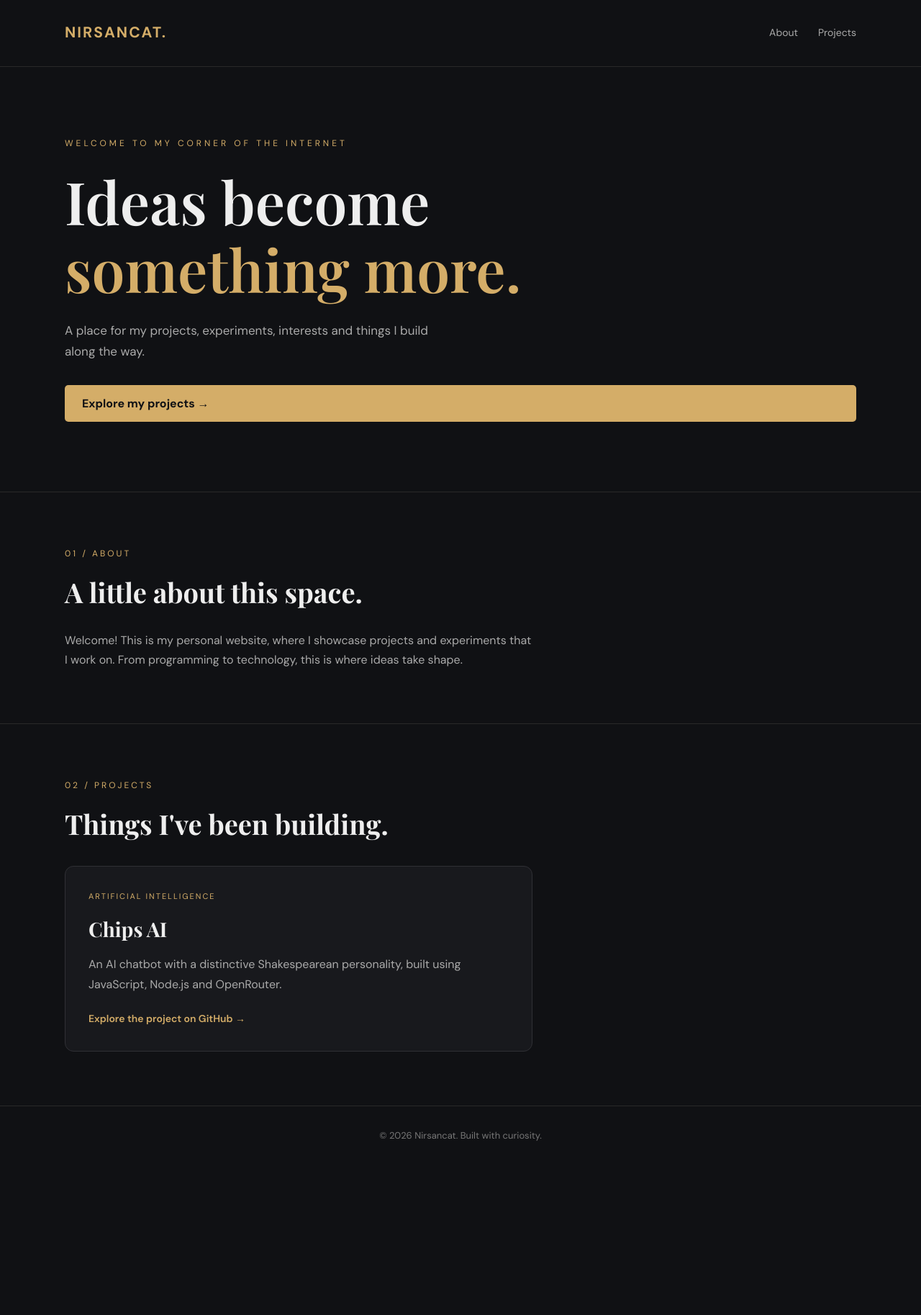
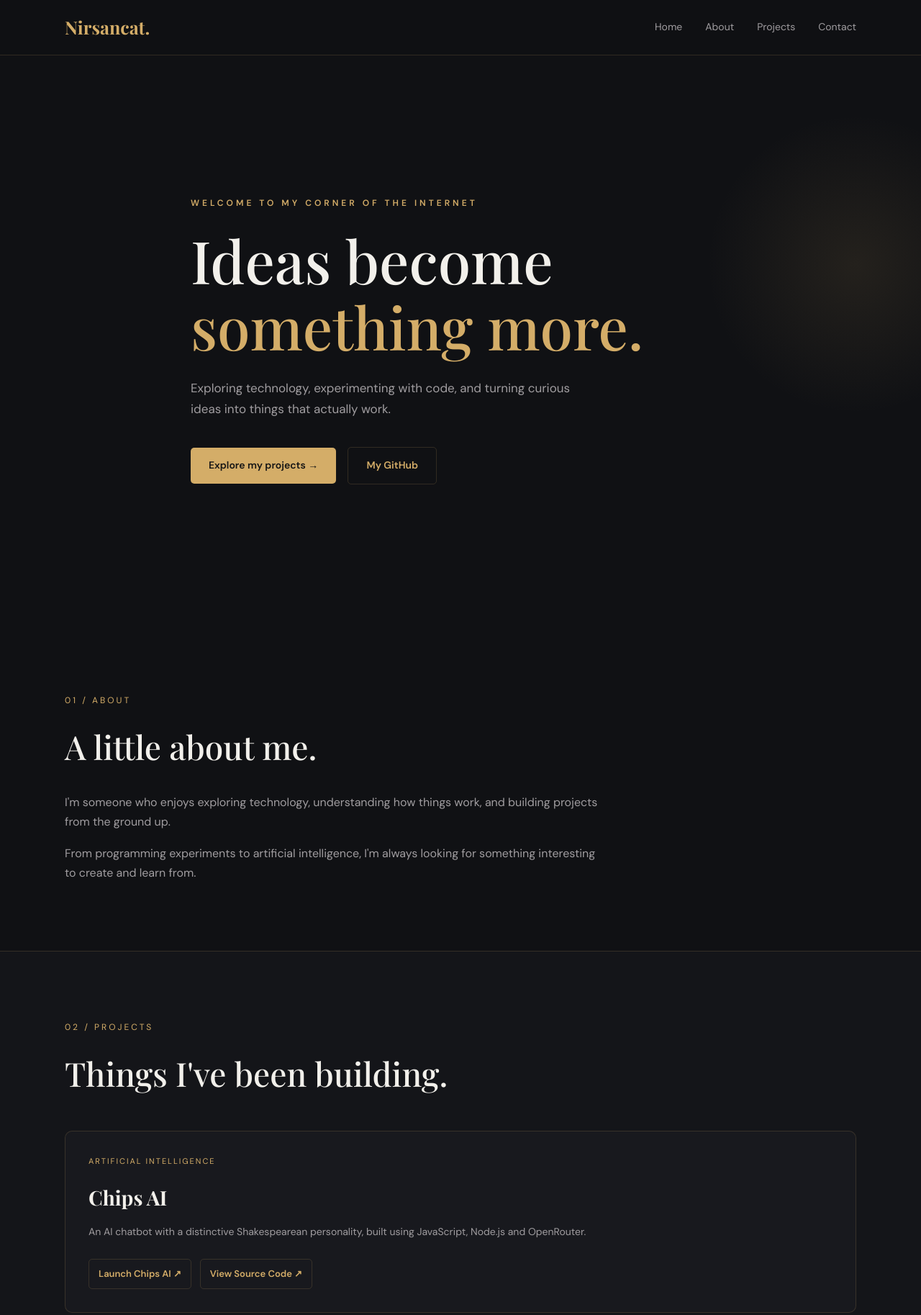
Before and after one commit to nirsancat/nirsancat.github.io, a plain HTML site: page index.html in a window 1280 px wide. Shown: the top 1827 px of the page at 72% size. Before the commit the page ends 1619 px from the top, so only its background shows below. Drawn offline with nearby package versions, Linux system fonts and the light colour scheme.

Commit message:
Redesign personal portfolio website
Updated title and meta description for clarity. Enhanced CSS variables and styles for improved design consistency.

```diff
--- a/index.html
+++ b/index.html
@@ -5,32 +5,46 @@
     <meta charset="UTF-8">
     <meta name="viewport" content="width=device-width, initial-scale=1.0">
 
-    <title>Nirsancat | Personal Website</title>
-    <meta name="description" content="Welcome to Nirsancat's personal website. Explore projects, experiments and creations.">
+    <title>Nirsancat | Developer Portfolio</title>
+
+    <meta name="description" content="Welcome to Nirsancat's personal website. Explore projects, experiments and Chips AI.">
 
     <meta name="theme-color" content="#101114">
 
     <link rel="preconnect" href="https://fonts.googleapis.com">
     <link rel="preconnect" href="https://fonts.gstatic.com" crossorigin>
+
     <link href="https://fonts.googleapis.com/css2?family=DM+Sans:wght@400;500;600;700&family=Playfair+Display:wght@500;600;700&display=swap" rel="stylesheet">
 
     <style>
+        :root {
+            --background: #101114;
+            --surface: #18191e;
+            --surface-light: #202127;
+            --gold: #d4ad68;
+            --gold-light: #e7c98f;
+            --text: #f2f0eb;
+            --muted: #a09da0;
+            --border: rgba(212, 173, 104, 0.17);
+        }
+
         * {
             margin: 0;
             padding: 0;
             box-sizing: border-box;
+            scroll-behavior: smooth;
         }
 
         body {
-            background: #101114;
-            color: #eeeeee;
+            background: var(--background);
+            color: var(--text);
             font-family: 'DM Sans', sans-serif;
             line-height: 1.7;
         }
 
         a {
+            text-decoration: none;
             color: inherit;
-            text-decoration: none;
         }
 
         .container {
@@ -38,173 +52,299 @@
             margin: auto;
         }
 
-        header {
-            padding: 28px 0;
-            border-bottom: 1px solid #292929;
+        /* NAVIGATION */
+
+        nav {
+            position: sticky;
+            top: 0;
+            z-index: 10;
+            background: rgba(16, 17, 20, 0.92);
+            backdrop-filter: blur(14px);
+            border-bottom: 1px solid var(--border);
         }
 
-        nav {
+        .nav-content {
+            height: 76px;
             display: flex;
             justify-content: space-between;
             align-items: center;
         }
 
         .logo {
-            color: #d4ad68;
+            font-family: 'Playfair Display', serif;
+            font-size: 25px;
+            color: var(--gold);
             font-weight: 700;
-            font-size: 21px;
-            letter-spacing: 2px;
         }
 
         .nav-links {
             display: flex;
-            gap: 28px;
-            color: #aaaaaa;
+            gap: 32px;
+            list-style: none;
             font-size: 14px;
+            color: var(--muted);
         }
 
         .nav-links a:hover {
-            color: #d4ad68;
+            color: var(--gold);
         }
+
+        /* HERO */
 
         .hero {
             min-height: 590px;
             display: flex;
-            flex-direction: column;
-            justify-content: center;
-            padding: 90px 0;
+            align-items: center;
+            position: relative;
+            overflow: hidden;
+        }
+
+        .hero::after {
+            content: "";
+            position: absolute;
+            width: 420px;
+            height: 420px;
+            right: -120px;
+            top: 80px;
+            background: radial-gradient(circle, rgba(212,173,104,0.10), transparent 70%);
+            pointer-events: none;
+        }
+
+        .hero-content {
+            max-width: 750px;
+            padding: 100px 0;
+            position: relative;
+            z-index: 1;
         }
 
         .eyebrow {
-            color: #d4ad68;
+            color: var(--gold);
+            text-transform: uppercase;
             letter-spacing: 4px;
             font-size: 12px;
-            text-transform: uppercase;
-            margin-bottom: 22px;
+            font-weight: 600;
+            margin-bottom: 24px;
         }
 
-        h1 {
+        .hero h1 {
             font-family: 'Playfair Display', serif;
-            font-size: clamp(45px, 8vw, 82px);
-            line-height: 1.15;
-            max-width: 800px;
-            font-weight: 600;
+            font-size: clamp(48px, 8vw, 82px);
+            line-height: 1.12;
+            font-weight: 500;
+            margin-bottom: 25px;
         }
 
-        h1 span {
-            color: #d4ad68;
+        .hero h1 span {
+            color: var(--gold);
         }
 
-        .hero p {
-            color: #aaaaaa;
+        .hero-description {
             max-width: 550px;
-            margin-top: 25px;
+            color: var(--muted);
             font-size: 17px;
+            margin-bottom: 38px;
         }
 
         .button {
             display: inline-block;
-            margin-top: 32px;
-            padding: 12px 24px;
-            background: #d4ad68;
-            color: #101114;
+            padding: 13px 25px;
             border-radius: 5px;
-            font-weight: 700;
-            transition: 0.2s;
+            font-size: 14px;
+            font-weight: 600;
+            transition: 0.25s;
         }
 
-        .button:hover {
-            background: #ebc987;
-            transform: translateY(-2px);
+        .button-primary {
+            background: var(--gold);
+            color: #151515;
         }
 
+        .button-primary:hover {
+            background: var(--gold-light);
+            transform: translateY(-3px);
+        }
+
+        .button-outline {
+            border: 1px solid var(--border);
+            color: var(--gold);
+            margin-left: 12px;
+        }
+
+        .button-outline:hover {
+            background: rgba(212,173,104,0.08);
+            transform: translateY(-3px);
+        }
+
+        /* GENERAL SECTIONS */
+
         section {
-            padding: 75px 0;
-            border-top: 1px solid #292929;
+            padding: 95px 0;
         }
 
         .section-label {
-            color: #d4ad68;
+            color: var(--gold);
             font-size: 12px;
             letter-spacing: 3px;
             text-transform: uppercase;
-            margin-bottom: 12px;
+            margin-bottom: 15px;
         }
 
-        h2 {
+        .section-heading {
             font-family: 'Playfair Display', serif;
-            font-size: 38px;
-            margin-bottom: 20px;
+            font-size: clamp(32px, 5vw, 46px);
+            font-weight: 500;
+            margin-bottom: 25px;
         }
 
-        .about-text {
-            color: #aaaaaa;
-            max-width: 650px;
+        /* ABOUT */
+
+        .about-content {
+            max-width: 750px;
+            color: var(--muted);
+            font-size: 16px;
+        }
+
+        .about-content p + p {
+            margin-top: 16px;
+        }
+
+        /* PROJECTS */
+
+        #projects {
+            background: #141519;
+            border-top: 1px solid var(--border);
+            border-bottom: 1px solid var(--border);
+        }
+
+        .project-grid {
+            display: grid;
+            grid-template-columns: repeat(auto-fit, minmax(280px, 1fr));
+            gap: 22px;
+            margin-top: 40px;
         }
 
         .project-card {
-            background: #18191d;
-            border: 1px solid #303035;
-            border-radius: 12px;
+            background: var(--surface);
+            border: 1px solid var(--border);
+            border-radius: 10px;
             padding: 32px;
-            max-width: 650px;
-            margin-top: 25px;
-            transition: 0.2s;
+            transition: 0.25s;
         }
 
         .project-card:hover {
-            border-color: #d4ad68;
-            transform: translateY(-3px);
+            transform: translateY(-5px);
+            border-color: rgba(212,173,104,0.5);
         }
 
         .project-tag {
-            color: #d4ad68;
+            color: var(--gold);
             font-size: 11px;
             letter-spacing: 2px;
             text-transform: uppercase;
+            margin-bottom: 18px;
         }
 
         .project-card h3 {
             font-family: 'Playfair Display', serif;
             font-size: 28px;
-            margin: 12px 0;
+            margin-bottom: 12px;
         }
 
         .project-card p {
-            color: #aaaaaa;
-            margin-bottom: 20px;
+            color: var(--muted);
+            font-size: 14px;
+            margin-bottom: 25px;
+        }
+
+        .project-links {
+            display: flex;
+            flex-wrap: wrap;
+            gap: 12px;
         }
 
         .project-link {
-            color: #d4ad68;
+            display: inline-block;
+            color: var(--gold);
+            font-size: 13px;
             font-weight: 600;
-            font-size: 14px;
+            padding: 9px 13px;
+            border: 1px solid var(--border);
+            border-radius: 5px;
+            transition: 0.2s;
         }
 
-        footer {
-            padding: 30px 0;
-            border-top: 1px solid #292929;
-            color: #777777;
-            font-size: 13px;
-            text-align: center;
+        .project-link:hover {
+            background: rgba(212,173,104,0.1);
+            border-color: var(--gold);
         }
 
-        @media (max-width: 600px) {
+        /* CONTACT */
+
+        .contact-content {
+            max-width: 650px;
+        }
+
+        .contact-content p {
+            color: var(--muted);
+            margin-bottom: 28px;
+        }
+
+        /* FOOTER */
+
+        footer {
+            border-top: 1px solid var(--border);
+            padding: 28px 0;
+            color: var(--muted);
+            font-size: 12px;
+        }
+
+        .footer-content {
+            display: flex;
+            justify-content: space-between;
+            align-items: center;
+            gap: 15px;
+        }
+
+        .footer-content a {
+            color: var(--gold);
+        }
+
+        /* MOBILE */
+
+        @media (max-width: 650px) {
+            .nav-content {
+                height: auto;
+                min-height: 70px;
+                flex-wrap: wrap;
+                padding: 15px 0;
+                gap: 12px;
+            }
+
             .nav-links {
-                gap: 14px;
+                gap: 16px;
                 font-size: 12px;
             }
 
             .hero {
-                min-height: 500px;
+                min-height: 520px;
             }
 
-            h2 {
-                font-size: 32px;
+            .hero-description {
+                font-size: 15px;
             }
 
-            .project-card {
-                padding: 24px;
+            .button-outline {
+                margin-left: 0;
+                margin-top: 12px;
+            }
+
+            .footer-content {
+                flex-direction: column;
+                align-items: flex-start;
+            }
+
+            section {
+                padding: 70px 0;
             }
         }
     </style>
@@ -212,64 +352,109 @@
 
 <body>
 
-    <header>
-        <div class="container">
+    <!-- NAVIGATION -->
+
     <nav>
-                <a href="#" class="logo">NIRSANCAT.</a>
+        <div class="container nav-content">
 
-                <div class="nav-links">
-                    <a href="#about">About</a>
-                    <a href="#projects">Projects</a>
+            <a href="#" class="logo">Nirsancat.</a>
+
+            <ul class="nav-links">
+                <li><a href="#home">Home</a></li>
+                <li><a href="#about">About</a></li>
+                <li><a href="#projects">Projects</a></li>
+                <li><a href="#contact">Contact</a></li>
+            </ul>
+
         </div>
     </nav>
-        </div>
-    </header>
+
 
     <main>
 
-        <div class="container">
-            <section class="hero" style="border: none;">
-                <div class="eyebrow">Welcome to my corner of the internet</div>
+        <!-- HERO -->
+
+        <section class="hero" id="home">
+            <div class="container hero-content">
+
+                <div class="eyebrow">
+                    Welcome to my corner of the internet
+                </div>
 
                 <h1>
                     Ideas become<br>
                     <span>something more.</span>
                 </h1>
 
-                <p>
-                    A place for my projects, experiments,
-                    interests and things I build along the way.
+                <p class="hero-description">
+                    Exploring technology, experimenting with code,
+                    and turning curious ideas into things that actually work.
                 </p>
 
-                <a href="#projects" class="button">
+                <a href="#projects" class="button button-primary">
                     Explore my projects →
                 </a>
+
+                <a href="https://github.com/nirsancat"
+                   target="_blank"
+                   rel="noopener noreferrer"
+                   class="button button-outline">
+                    My GitHub
+                </a>
+
+            </div>
         </section>
-        </div>
+
+
+        <!-- ABOUT -->
 
         <section id="about">
             <div class="container">
+
                 <div class="section-label">01 / About</div>
 
-                <h2>A little about this space.</h2>
+                <h2 class="section-heading">
+                    A little about me.
+                </h2>
 
-                <p class="about-text">
-                    Welcome! This is my personal website, where I
-                    showcase projects and experiments that I work
-                    on. From programming to technology, this is
-                    where ideas take shape.
+                <div class="about-content">
+
+                    <p>
+                        I'm someone who enjoys exploring technology,
+                        understanding how things work, and building
+                        projects from the ground up.
                     </p>
+
+                    <p>
+                        From programming experiments to artificial
+                        intelligence, I'm always looking for something
+                        interesting to create and learn from.
+                    </p>
+
+                </div>
+
             </div>
         </section>
 
+
+        <!-- PROJECTS -->
+
         <section id="projects">
             <div class="container">
+
                 <div class="section-label">02 / Projects</div>
 
-                <h2>Things I've been building.</h2>
+                <h2 class="section-heading">
+                    Things I've been building.
+                </h2>
+
+                <div class="project-grid">
 
                     <div class="project-card">
-                    <div class="project-tag">Artificial Intelligence</div>
+
+                        <div class="project-tag">
+                            Artificial Intelligence
+                        </div>
 
                         <h3>Chips AI</h3>
 
@@ -279,23 +464,74 @@
                             JavaScript, Node.js and OpenRouter.
                         </p>
 
+                        <div class="project-links">
+
                             <a
                                 href="https://chips-ai.onrender.com"
                                 target="_blank"
                                 rel="noopener noreferrer"
-                        class="project-link"
-                    >
-                        Explore the project on GitHub →
+                                class="project-link">
+                                Launch Chips AI ↗
                             </a>
+
+                            <a
+                                href="https://github.com/nirsancat/chips-ai"
+                                target="_blank"
+                                rel="noopener noreferrer"
+                                class="project-link">
+                                View Source Code ↗
+                            </a>
+
                         </div>
+
+                    </div>
+
+                </div>
+
+            </div>
+        </section>
+
+
+        <!-- CONTACT -->
+
+        <section id="contact">
+            <div class="container contact-content">
+
+                <div class="section-label">03 / Contact</div>
+
+                <h2 class="section-heading">
+                    Find me online.
+                </h2>
+
+                <p>
+                    Interested in my projects or want to see what
+                    I'm working on? You can find my code and experiments
+                    on GitHub.
+                </p>
+
+                <a
+                    href="https://github.com/nirsancat"
+                    target="_blank"
+                    rel="noopener noreferrer"
+                    class="button button-primary">
+                    Visit my GitHub →
+                </a>
+
             </div>
         </section>
 
     </main>
 
+
+    <!-- FOOTER -->
+
     <footer>
-        <div class="container">
-            © 2026 Nirsancat. Built with curiosity.
+        <div class="container footer-content">
+
+            <span>© 2026 Nirsancat. Built with curiosity.</span>
+
+            <a href="#home">Back to top ↑</a>
+
         </div>
     </footer>
 
```
Lines whose indentation alone changed are shown as unchanged.
